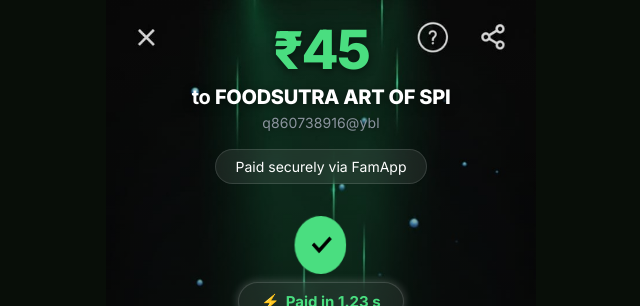
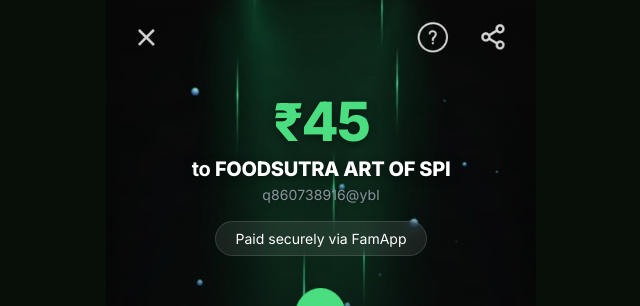
Before and after one commit to Nakirikanti-Venkata-Rajiv-Varshith/foodapp, a React (Vite) app: page / in a window 1280 px wide. Both pictures are taken after a click on the button "Food sutra". Shown: the top 306 px of the page, without its empty margins (319-959 px from the left). Built offline with nearby package versions, Linux system fonts and the light colour scheme.

Commit message:
lets see

```diff
--- a/src/components/SuccessPage.module.css
+++ b/src/components/SuccessPage.module.css
@@ -184,9 +184,10 @@
   position: relative;
   z-index: 10;
   text-align: center;
-  padding: calc(env(safe-area-inset-top) + 20px) 24px 0;
+  padding: 72px 24px 0;
 }
 .amount {
+  margin-top: 20px;
   font-size: 54px;
   font-weight: 800;
   color: var(--color-green);
```
